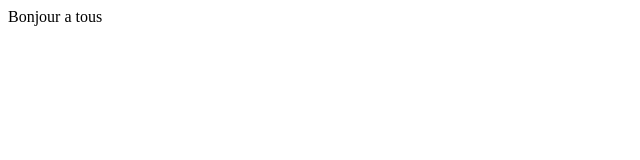
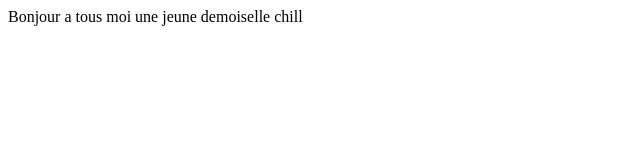
Before and after one commit to Ange-Mervie/git-Essaie-GitHub, a plain HTML site: page index.html in a window 1280 px wide. Shown: the whole page, without its empty margins (0-640 px from the left). Drawn offline with Linux system fonts and the light colour scheme.

Commit message:
Update index.html

```diff
--- a/index.html
+++ b/index.html
@@ -7,5 +7,6 @@
 </head>
 <body>
     Bonjour a tous
+    moi une jeune demoiselle chill
 </body>
 </html>
```
